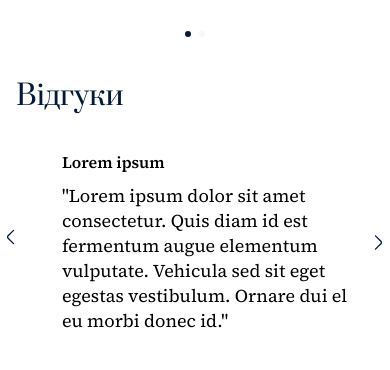
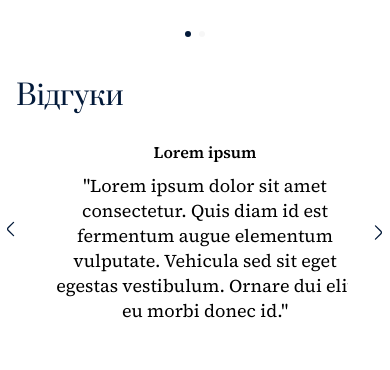
Before and after one commit to Denys1337/BSC, a plain HTML site: page index.html in a window 390 px wide. Shown: the part 3981-4351 px from the top of the page. Drawn offline with nearby package versions, Linux system fonts and the light colour scheme.

Commit message:
fix mini bug

```diff
--- a/script.js
+++ b/script.js
@@ -324,7 +324,9 @@ const lockSection = document.getElementById("accordeonSection");
 const innerScroll = lockSection.querySelector(".accordion");
 
 let isBodyLocked = false;
+const isMobile = window.innerWidth <= 768;
 
+if (!isMobile) {
   function lockBodyScroll() {
     if (!isBodyLocked) {
       const scrollBarWidth =
@@ -387,10 +389,7 @@ function onWheel(e) {
     }
   }
 
-window.addEventListener("load", () => {
-  checkScrollPosition();
-});
-
+  window.addEventListener("load", checkScrollPosition);
   window.addEventListener("scroll", () => {
     if (!isBodyLocked) {
       checkScrollPosition();
@@ -398,5 +397,5 @@ window.addEventListener("scroll", () => {
   });
 
   innerScroll.addEventListener("scroll", onInnerScroll);
-
   window.addEventListener("wheel", onWheel, { passive: false });
+}
--- a/style.css
+++ b/style.css
@@ -264,6 +264,9 @@ footer {
   font-family: "Source Serif 4";
   font-size: 18px;
   font-weight: 400;
+}
+
+.slide p {
   width: 87%;
 }
 
@@ -738,7 +741,7 @@ footer {
 }
 
 .swiper {
-  padding-top: 20px;
+  padding-top: 0px;
 }
 
 .swiper-slide {
@@ -768,6 +771,19 @@ footer {
 
   .sectionWrapper p {
     width: 100%;
+  }
+
+  .slide {
+    padding: 10px;
+  }
+
+  .slide h4 {
+    text-align: center;
+  }
+
+  .slide p {
+    width: 100%;
+    text-align: center;
   }
 }
 
```
Lines whose indentation alone changed are shown as unchanged.
